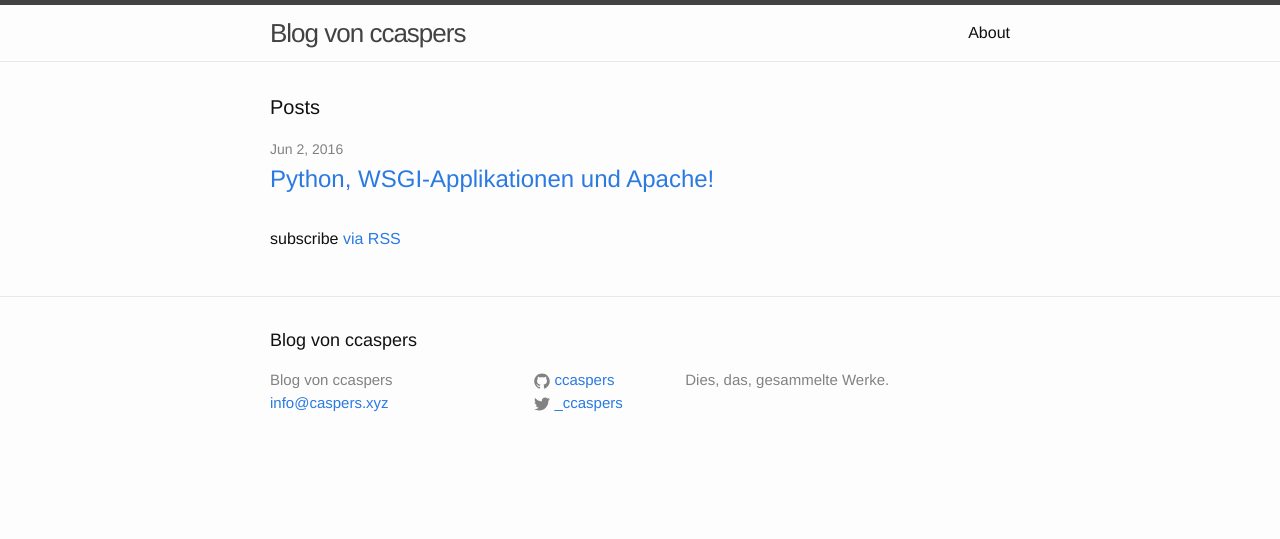
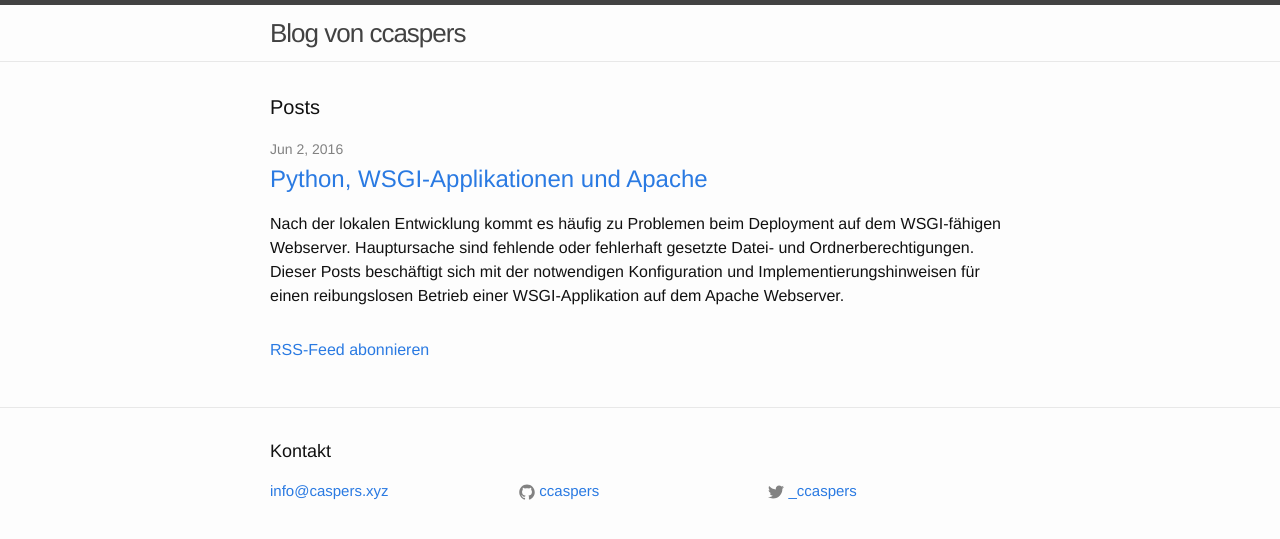
Before and after one commit to ccaspers/ccaspers.github.io, a Jekyll site: the page built from index.html, in a window 1280 px wide. Shown: the top 539 px of the page. Built offline with Jekyll 4.4.1, drawn with Linux system fonts in a browser that asks for light colours; Markdown is read by kramdown in place of the engine named in the settings.

Commit message:
updates to layout and texts

````diff
--- a/_includes/footer.html
+++ b/_includes/footer.html
@@ -2,12 +2,11 @@
 
   <div class="wrapper">
 
-    <h2 class="footer-heading">{{ site.title }}</h2>
+    <h2 class="footer-heading">Kontakt</h2>
 
     <div class="footer-col-wrapper">
       <div class="footer-col footer-col-1">
         <ul class="contact-list">
-          <li>{{ site.title }}</li>
           <li><a href="mailto:{{ site.email }}">{{ site.email }}</a></li>
         </ul>
       </div>
@@ -19,7 +18,11 @@
             {% include icon-github.html username=site.github_username %}
           </li>
           {% endif %}
+        </ul>
+      </div>
 
+      <div class="footer-col footer-col-3">
+        <ul class="social-media-list">
           {% if site.twitter_username %}
           <li>
             {% include icon-twitter.html username=site.twitter_username %}
@@ -27,10 +30,6 @@
           {% endif %}
         </ul>
       </div>
-
-      <div class="footer-col footer-col-3">
-        <p>{{ site.description }}</p>
-      </div>
     </div>
 
   </div>
--- a/_layouts/post.html
+++ b/_layouts/post.html
@@ -9,6 +9,7 @@ layout: default
   </header>
 
   <div class="post-content" itemprop="articleBody">
+    {{ toc }}
     {{ content }}
   </div>
 
--- a/_posts/2016-06-02-wsgi-deployment.md
+++ b/_posts/2016-06-02-wsgi-deployment.md
@@ -1,14 +1,18 @@
 ---
 layout: post
-title:  "Python, WSGI-Applikationen und Apache!"
+title:  "Python, WSGI-Applikationen und Apache"
 date:   2016-06-2 17:44:51 +0200
 categories: python lehre WSGI hsrm
+excerpt_separator: <!--more-->
 ---
 
-Das Deployment auf dem Webserver führt immer wieder zu Problemen. Die Ursachen
-sind in der Regel auf fehlerhaften Umgang mit Pfaden und falsch gesetzte
-Berechtigungen zurückzuführen.
+Nach der lokalen Entwicklung kommt es häufig zu Problemen beim Deployment auf
+dem WSGI-fähigen Webserver. Hauptursache sind fehlende oder fehlerhaft gesetzte
+Datei- und Ordnerberechtigungen. Dieser Posts beschäftigt sich mit der
+notwendigen Konfiguration und Implementierungshinweisen für einen reibungslosen
+Betrieb einer WSGI-Applikation auf dem Apache Webserver.
 
+<!--more-->
 ## Berechtigungen
 Damit der Webserver Ihre WSGI-Applikation korrekt ausführen kann benötigt
 er Lesezugriff auf alle Dateien und Ordner die dur Applikation gehören.
@@ -39,7 +43,7 @@ Applikations-Verzeichnis mindestens lesbar sein (`chmod o+r`).
 | http://localhost:8080/                      | ./kunde            | http://localhost:8080/kunde |
 | http://localhost:8080/                      | ../kunde           | http://localhost:8080/kunde |
 
-## Pfade serverseitig
+## URLs und Dateipfade im Backend
 Häufig werden Module und Dateien nicht gefunden, weil der Webserver die
 Applikation nicht in ihrem jeweiligen Verzeichnis, sondern in seinem Home-
 Verzeichnis startet. Ihre Applikation wird allerdings in der Regel relative
@@ -162,5 +166,5 @@ def render(request):
 ```
 
 ---
-Sollten Sie Fehler finden, scheuen Sie nicht davor zurück, eine E-Mail an
-die angegebene Adresse zu senden.
+Sollten Sie Fehler finden, bitte ich Sie, mir eine E-Mail zu senden, damit
+dieser Zeitnah korrigiert werden kann.
--- a/_sass/_layout.scss
+++ b/_sass/_layout.scss
@@ -127,27 +127,23 @@
 }
 
 .footer-col-1 {
-    width: -webkit-calc(35% - (#{$spacing-unit} / 2));
-    width:         calc(35% - (#{$spacing-unit} / 2));
+    width: -webkit-calc(33% - (#{$spacing-unit} / 2));
+    width:         calc(33% - (#{$spacing-unit} / 2));
 }
 
 .footer-col-2 {
-    width: -webkit-calc(20% - (#{$spacing-unit} / 2));
-    width:         calc(20% - (#{$spacing-unit} / 2));
+    width: -webkit-calc(33% - (#{$spacing-unit} / 2));
+    width:         calc(33% - (#{$spacing-unit} / 2));
 }
 
 .footer-col-3 {
-    width: -webkit-calc(45% - (#{$spacing-unit} / 2));
-    width:         calc(45% - (#{$spacing-unit} / 2));
+    width: -webkit-calc(33% - (#{$spacing-unit} / 2));
+    width:         calc(33% - (#{$spacing-unit} / 2));
 }
 
 @include media-query($on-laptop) {
     .footer-col-1,
-    .footer-col-2 {
-        width: -webkit-calc(50% - (#{$spacing-unit} / 2));
-        width:         calc(50% - (#{$spacing-unit} / 2));
-    }
-
+    .footer-col-2,
     .footer-col-3 {
         width: -webkit-calc(100% - (#{$spacing-unit} / 2));
         width:         calc(100% - (#{$spacing-unit} / 2));
--- a/index.html
+++ b/index.html
@@ -14,10 +14,13 @@ layout: default
         <h2>
           <a class="post-link" href="{{ post.url | prepend: site.baseurl }}">{{ post.title }}</a>
         </h2>
+        <p>
+          {{ post.excerpt}}
+        </p>
       </li>
     {% endfor %}
   </ul>
 
-  <p class="rss-subscribe">subscribe <a href="{{ "/feed.xml" | prepend: site.baseurl }}">via RSS</a></p>
+  <p class="rss-subscribe"><a href="{{ "/feed.xml" | prepend: site.baseurl }}">RSS-Feed abonnieren</a></p>
 
 </div>
````
Also changed, not shown: other parts of _posts/2016-06-02-wsgi-deployment.md (+1 -1 lines), about.md (deleted, +0 -12 lines).
